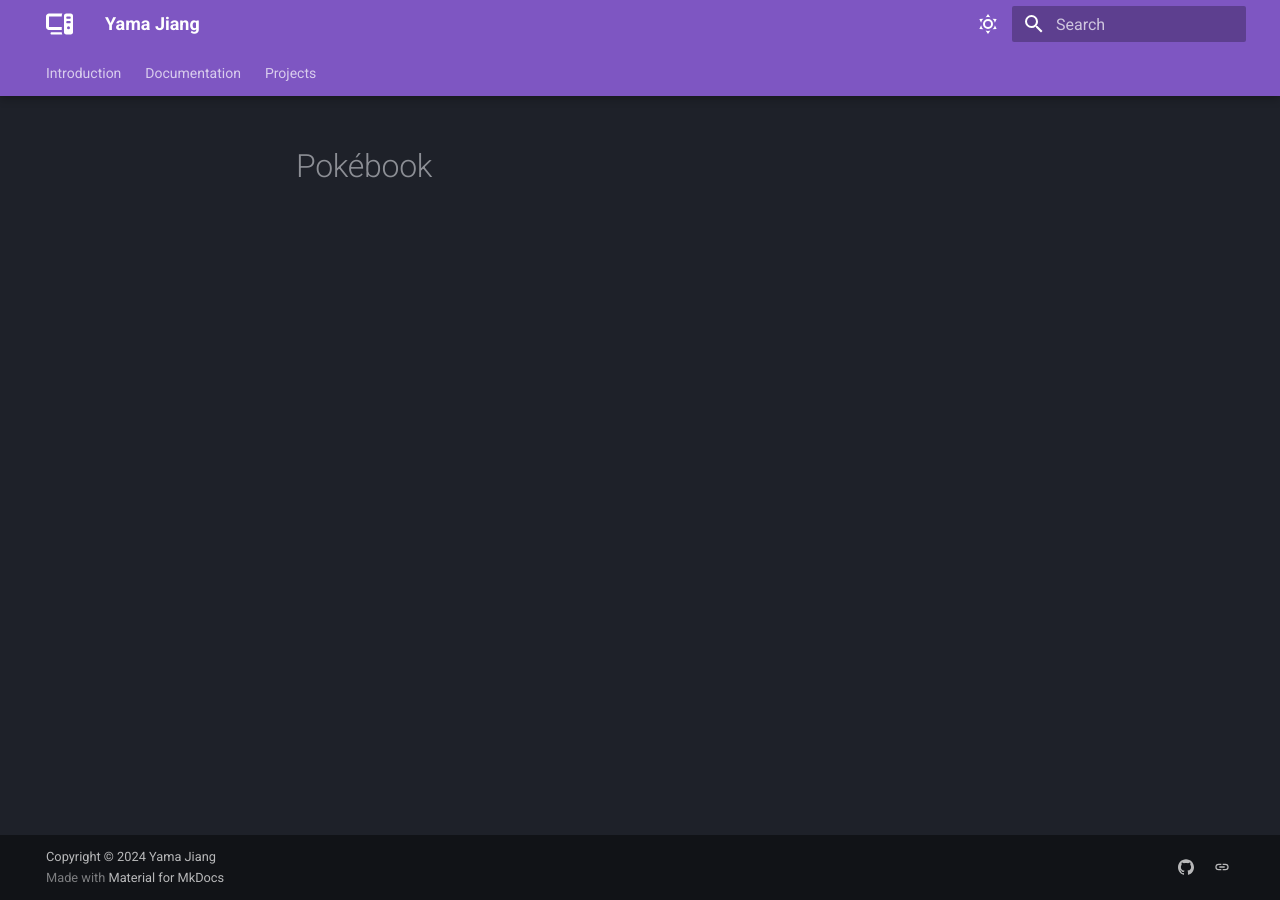
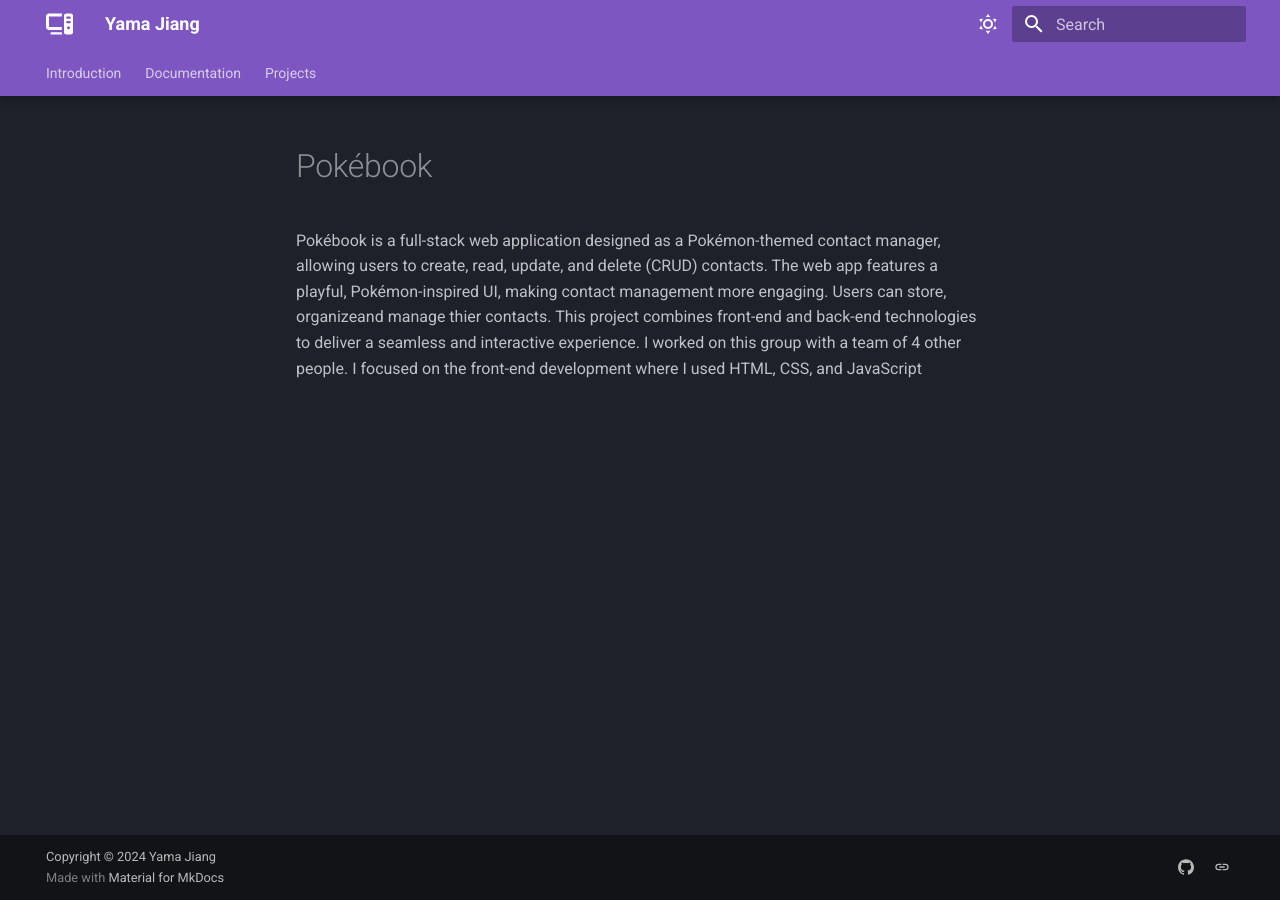
Before and after one commit to yamajiang/yamadocs, an MkDocs documentation site: the page built from docs/projects/Pokébook.md, in a window 1280 px wide. Built offline with MkDocs 1.6.1 and Material for MkDocs 9.7.7, drawn with Linux system fonts in a browser that asks for light colours.

Commit message:
description

```diff
--- a/docs/projects/Pokébook.md
+++ b/docs/projects/Pokébook.md
@@ -1 +1,3 @@
 #Pokébook
+
+Pokébook is a full-stack web application designed as a Pokémon-themed contact manager, allowing users to create, read, update, and delete (CRUD) contacts. The web app features a playful, Pokémon-inspired UI, making contact management more engaging. Users can store, organizeand manage thier contacts. This project combines front-end and back-end technologies to deliver a seamless and interactive experience. I worked on this group with a team of 4 other people. I focused on the front-end development where I used HTML, CSS, and JavaScript
```
